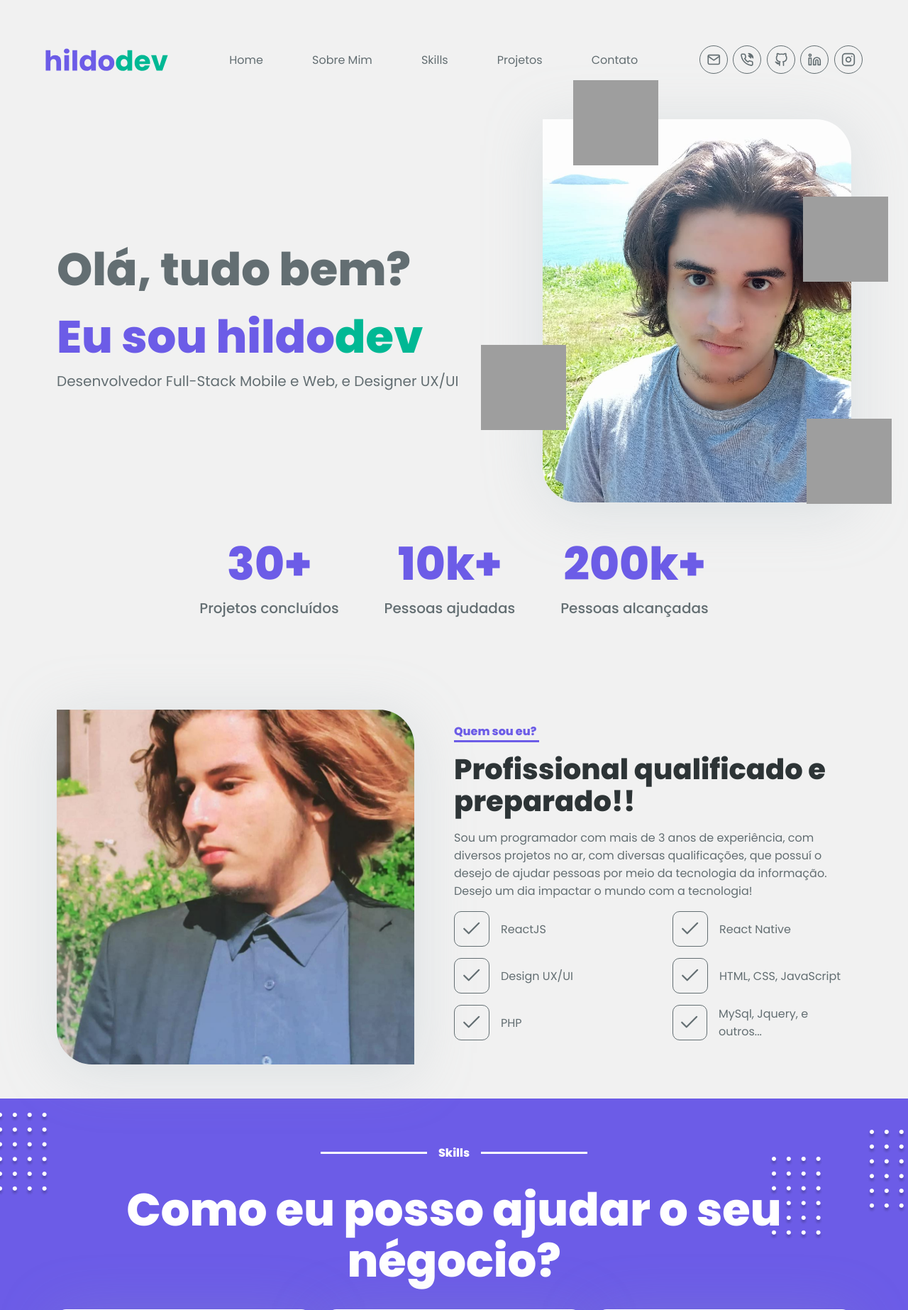
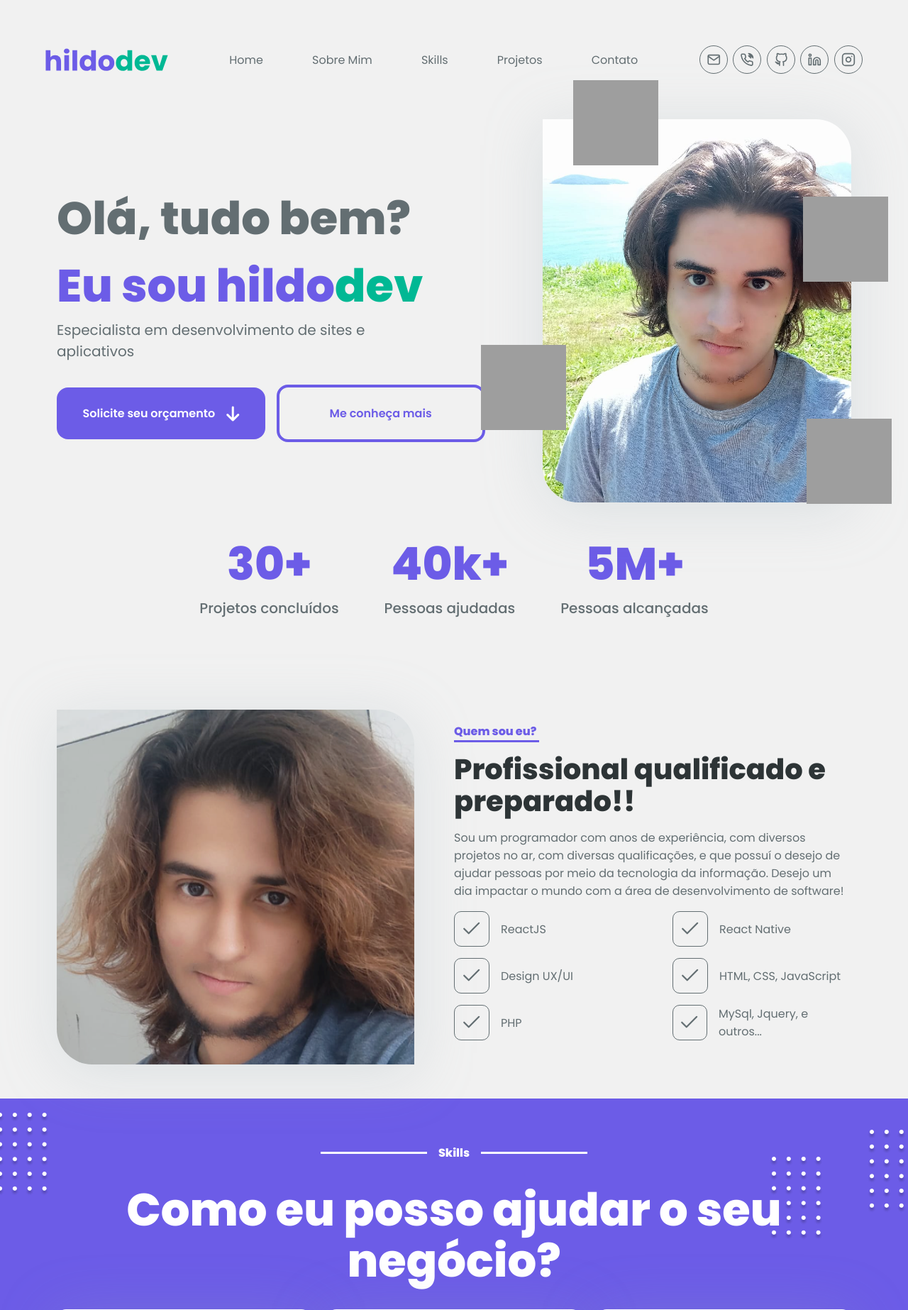
Before and after one commit to Hildebrando-Viana-Matos/hildodev_web, a PHP site: page / in a window 1280 px wide. Shown: the top 1846 px of the page at 71% size. Run offline with PHP 8.4, Linux system fonts and the light colour scheme; some libraries are stand-ins or nearby versions; grey boxes are pictures that could not be loaded.

Commit message:
New Version

```diff
--- a/home.html
+++ b/home.html
@@ -160,7 +160,11 @@
           <div class="presentationDescription">
             <h1>Olá, tudo bem?</h1>
             <h1>Eu sou <span>hildo</span><span>dev</span></h1>
-            <p>Desenvolvedor Full-Stack Mobile e Web, e Designer UX/UI</p>
+            <p>Especialista em desenvolvimento de sites e aplicativos</p>
+            <div class="buttonsCTA">
+              <a class="buttonCTA" href="#contato">Solicite seu orçamento <i class="fas fa-arrow-down"></i></a>
+              <a class="buttonCTA two"href="#sobreMim">Me conheça mais</a>
+            </div>
           </div>
           <div class="presentationImage">
             <img
@@ -199,11 +203,11 @@
             <p>Projetos concluídos</p>
           </div>
           <div class="number">
-            <h2>10k+</h2>
+            <h2>40k+</h2>
             <p>Pessoas ajudadas</p>
           </div>
           <div class="number">
-            <h2>200k+</h2>
+            <h2>5M+</h2>
             <p>Pessoas alcançadas</p>
           </div>
         </div>
@@ -213,7 +217,7 @@
         <div class="container">
           <img
             class="aboutMeImage"
-            src="./assets/image/aboutMeImage.jpg"
+            src="./assets/image/aboutMeImage.png"
             alt="About Me"
           />
           <div class="descriptionAboutMe">
@@ -224,10 +228,7 @@
             <div class="descContent">
               <h2>Profissional qualificado e preparado!!</h2>
               <p>
-                Sou um programador com mais de 3 anos de experiência, com
-                diversos projetos no ar, com diversas qualificações, que possuí
-                o desejo de ajudar pessoas por meio da tecnologia da informação.
-                Desejo um dia impactar o mundo com a tecnologia!
+                Sou um programador com anos de experiência, com diversos projetos no ar, com diversas qualificações, e que possuí o desejo de ajudar pessoas por meio da tecnologia da informação. Desejo um dia impactar o mundo com a área de desenvolvimento de software!
               </p>
               <div class="boxCheckContent">
                 <div class="boxCheck">
@@ -280,7 +281,7 @@
             <div class="line"></div>
           </div>
 
-          <h2>Como eu posso ajudar o seu négocio?</h2>
+          <h2>Como eu posso ajudar o seu negócio?</h2>
 
           <div class="boxSkillsContent">
             <div class="boxSkills">
@@ -288,10 +289,9 @@
                 src="./assets/icons/web.svg"
                 alt="Icon Desenvolvimento Web"
               />
-              <h3>Desenvolvimento Web</h3>
+              <h3>Desenvolvimento de sites</h3>
               <p>
-                Trabalho com desenvolvimento Web atualizado, usando as melhores
-                tecnologias e as melhores práticas para o melhor resultado!!
+                Trabalho com desenvolvimento de sites modernos e dinâmicos para trazer excelentes resultados para o seu negócio!!
               </p>
             </div>
             <div class="boxSkills">
@@ -299,18 +299,16 @@
                 src="./assets/icons/mobile.svg"
                 alt="Icon Desenvolvimento Mobile"
               />
-              <h3>Desenvolvimento Mobile</h3>
+              <h3>Desenvolvimento de aplicativos</h3>
               <p>
-                É uma área que eu amo aplicar meu conhecimento, construindo
-                aplicativos incríveis para todas as plataformas.
+                Aplicativos dinâmicos e para todas as plataformas, Android e IOS, tudo para ser o diferencial da sua empresa!!
               </p>
             </div>
             <div class="boxSkills">
               <img src="./assets/icons/design.svg" alt="Icon Design UX/UI" />
               <h3>Design UX/UI</h3>
               <p>
-                Fazer as minhas aplicações ficarem bonitas e acessíveis é
-                extremamente importante, e eu tenho domínio nessa área!
+                Fazer as minhas aplicações ficarem bonitas e acessíveis é extremamente importante, ainda bem que sou especialista nisso!!
               </p>
             </div>
             <div class="boxSkills">
@@ -320,8 +318,7 @@
               />
               <h3>SEO & Marketing Digital</h3>
               <p>
-                A aplicação ou produto precisa e deve atingir o máximo de
-                pessoas possível, para ter um melhor resultado!
+                A aplicação ou produto precisa e deve atingir o máximo de pessoas possível, pois quem não é visto, não é lembrado!
               </p>
             </div>
             <div class="boxSkills">
@@ -339,8 +336,7 @@
               <img src="./assets/icons/equipe.svg" alt="Trabalho em Equipe" />
               <h3>Trabalho em Equipe</h3>
               <p>
-                Sozinho não chega em lugar nenhum, então trabalhar em conjunto
-                para mim não é uma dificuldade, e sim uma dadiva!
+                Sozinho não se chega a lugar nenhum, então trabalhar em equipe não é uma dificuldade, e sim uma dádiva!
               </p>
             </div>
           </div>
@@ -384,17 +380,16 @@
             </div>
             <div class="boxProjects">
               <img
-                src="./assets/image/hloremipsum_banner.png"
+                src="./assets/image/prolevel_banner.png"
                 alt="Banner HLoremIpsum"
               />
               <h3>
-                <a href="https://www.hloremipsum.com" target="_blank"
-                  >HLoremIpsum</a
+                <a href="https://prolevelfortnite.com" target="_blank"
+                  >ProLevel Fortnite</a
                 >
               </h3>
               <p>
-                Um gerador de Lorem Ipsum totalmente gratuito que ajudar
-                milhares de pessoas a terem um texto aleatório em sua aplicação!
+                Uma plataforma EAD para a venda de cursos online totalmente personalizada e dinâmica!
               </p>
             </div>
           </div>
@@ -411,50 +406,16 @@
             <div class="descContent">
               <h2>Entre em contato comigo agora!!</h2>
               <p>
-                Ficou interessado em meu trabalho? Ótimo, fique a vontade de me
-                mandar uma mensagem por E-mail, ou Instagram, ou Linkedin, e
-                caso queira acompanhar meus novos projetos, tem o meu GitHub,
-                que é onde eu posto meus novos trabalhos em primeira mão!
+                Ficou interessado no meu trabalho? Ótimo, fique a vontade de me mandar uma mensagem por WhatsApp e solicitar o seu orçamento, assim poderei te ajudar da melhor maneira possível!
               </p>
             </div>
-            <div class="socials">
-              <a href="mailto:hildocontato@gmail.com"
-                ><div class="boxSocials">
-                  <img src="./assets/icons/mail.svg" alt="Mail Icon" /></div
-              ></a>
-
-              <a href="https://wa.me/5511949207372" target="_blank"
-                ><div class="boxSocials">
-                  <img src="./assets/icons/phone.svg" alt="Phone Icon" /></div
-              ></a>
-
-              <a
-                href="https://github.com/Hildebrando-Viana-Matos"
-                target="_blank"
-                ><div class="boxSocials">
-                  <img src="./assets/icons/github.svg" alt="GitHub Icon" /></div
-              ></a>
-
-              <a href="https://www.linkedin.com/in/hildodev/" target="_blank"
-                ><div class="boxSocials">
-                  <img
-                    src="./assets/icons/linkedin.svg"
-                    alt="Linkedin Icon"
-                  /></div
-              ></a>
-
-              <a href="https://www.instagram.com/hildodev/" target="_blank"
-                ><div class="boxSocials">
-                  <img
-                    src="./assets/icons/instagram.svg"
-                    alt="Instagram Icon"
-                  /></div
-              ></a>
+            <div class="buttonContact">
+              <a href="https://wa.me/5511949207372"><i class="fab fa-whatsapp"></i>Solicite seu orçamento</a>
             </div>
           </div>
           <img
             class="contactImage"
-            src="./assets/image/contato.jpg"
+            src="./assets/image/contato.png"
             alt="Contact"
           />
         </div>
--- a/js/menuScroll.js
+++ b/js/menuScroll.js
@@ -1,5 +1,5 @@
 $(function () {
-  $("nav a").click(function () {
+  $("a").click(function () {
     var href = $(this).attr("href");
     var offSetTop = $(href).offset().top;
 
--- a/styles.css
+++ b/styles.css
@@ -201,6 +201,7 @@ nav.menuMobile li a {
 }
 
 .presentationDescription p {
+  width: 80%;
   font-size: 1.25rem;
 }
 
@@ -241,6 +242,41 @@ nav.menuMobile li a {
 .presentationImage img.typescript {
   bottom: 1%;
   right: -13%;
+}
+
+.buttonsCTA {
+  display: flex;
+  align-items: center;
+  margin-top: 2rem;
+  gap: 1rem;
+}
+
+.buttonCTA {
+  width: 45%;
+  display: flex;
+  align-items: center;
+  justify-content: center;
+  gap: 1rem;
+  background: var(--blue);
+  padding: 1.5rem 1rem;
+  border-radius: 1rem;
+  font-size: 1rem;
+  font-weight: 600;
+  color: var(--white);
+}
+
+.buttonCTA.two {
+  background: transparent;
+  border: 4px solid var(--blue);
+  color: var(--blue);
+}
+
+.buttonCTA:hover {
+  text-decoration: none;
+}
+
+.buttonCTA i {
+  font-size: 1.5rem;
 }
 
 /* Numbers ============================== */
```
Also changed, not shown: other parts of styles.css (+69 -24 lines), README.md (deleted), assets/image/aboutMeImage.jpg (deleted), assets/image/aboutMeImage.png (added), assets/image/contato.png (added), assets/image/prolevel_banner.png (added), 2 other files.
